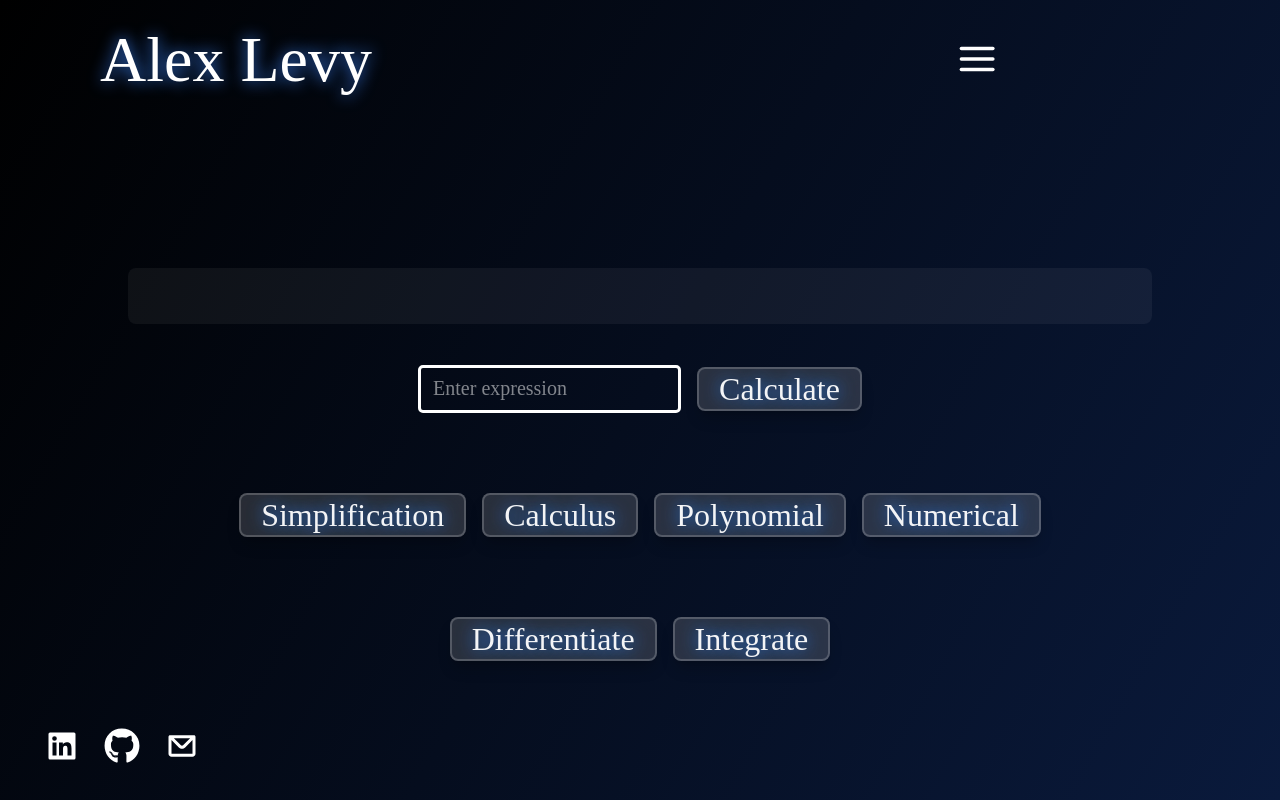
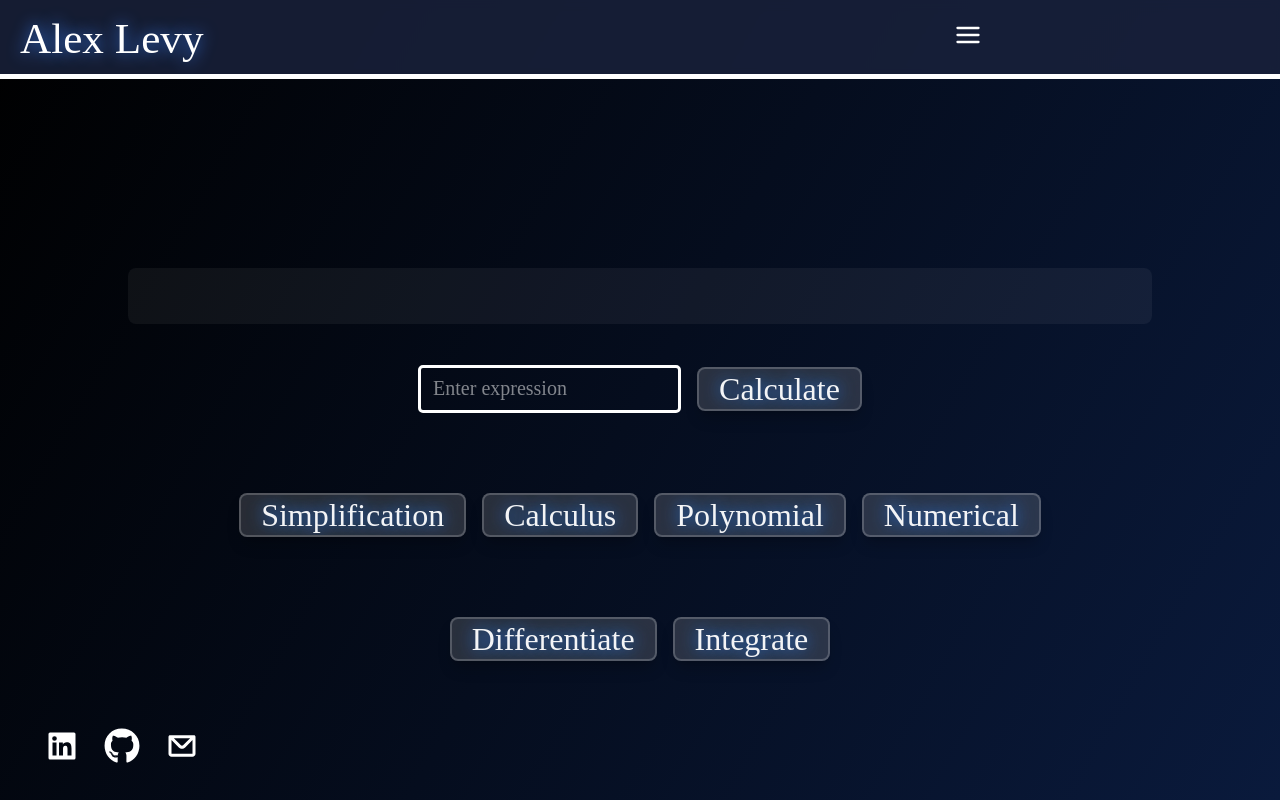
Before and after one commit to ajlevy246/LevySite, a Next.js app: page /projects/LevyCAS in a window 1280 px wide. Built offline with nearby package versions, Linux system fonts and the light colour scheme.

Commit message:
style and content changes

```diff
--- a/src/app/navbar.tsx
+++ b/src/app/navbar.tsx
@@ -2,8 +2,8 @@
 
 import Link from "next/link"
 import { useRouter, usePathname } from "next/navigation";
-import React, { useState } from "react";
-import { animate, AnimatePresence, motion, useScroll, useMotionValueEvent } from "motion/react";
+import React, { useState, useEffect } from "react";
+import { animate, AnimatePresence, motion, useScroll } from "motion/react";
 import { MdPictureAsPdf } from "react-icons/md";
 import { LuMails } from "react-icons/lu";
 import { FiMenu, FiX } from "react-icons/fi";
@@ -22,9 +22,21 @@ export default function Navbar() {
     const pathname = usePathname();
     const [ aboveIntro, setAboveIntro ] = useState(true);
 
-    useMotionValueEvent(scrollY, 'change', (current) => {
-        setAboveIntro(current <= window.innerHeight * 0.1 ? true : false);
-    })
+    // Custom hook: if not on homescreen, navbar is always minimized.
+    // Otherwise, depends on scroll position.
+    useEffect(() => {
+        if (pathname !== "/") {
+            setAboveIntro(false);
+            return;
+        }
+
+        const unsubscribe = scrollY.on('change', (current) => {
+            setAboveIntro(current <= window.innerHeight * 0.1);
+        });
+
+        return () => unsubscribe();
+
+    }, [scrollY, pathname]);
 
     const scrollHome = (e: React.MouseEvent<HTMLAnchorElement>) => {
         // If we are already on the homepage, scroll up
```
Also changed, not shown: src/components/Projects/popups/popups.css (+7 -6 lines).
